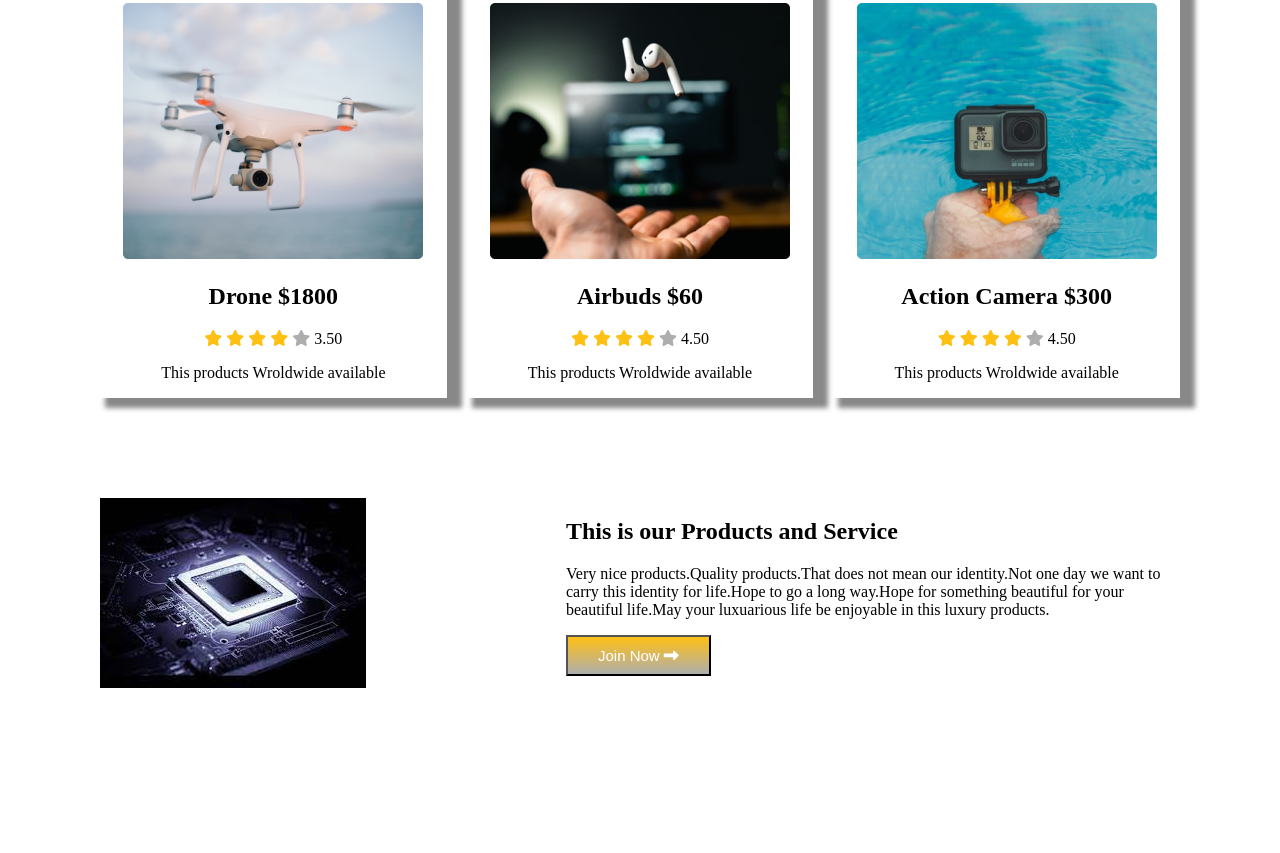
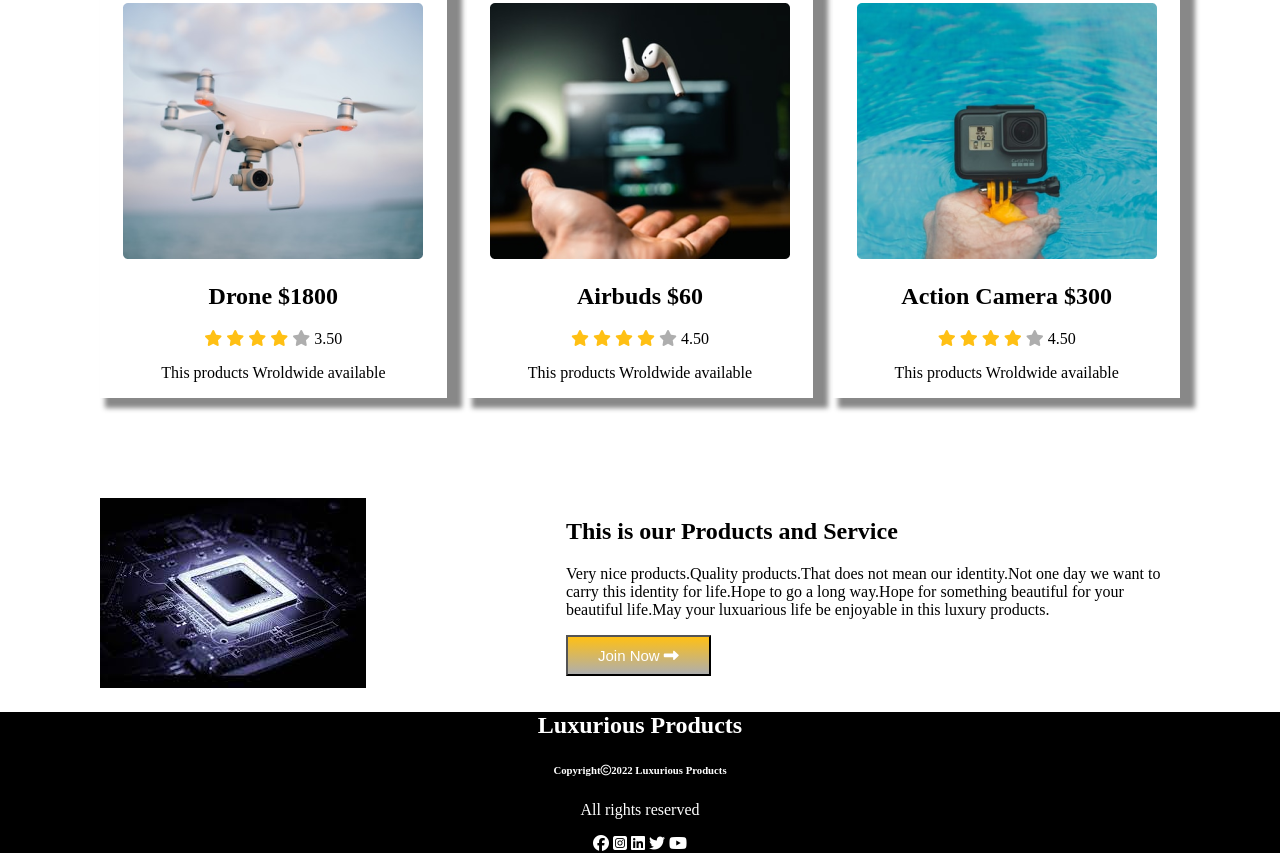
Before and after one commit to MdAnowar1/luxurious-gear, a plain HTML site: page index.html in a window 1280 px wide. Shown: the part 1403-2256 px from the top of the page. Before the commit the page ends 2095 px from the top, so only its background shows below. Drawn offline with Linux system fonts and the light colour scheme.

Commit message:
frist commit

```diff
--- a/index.html
+++ b/index.html
@@ -268,9 +268,24 @@
                </div>
           </div>
      </section>
-     <footer>
+     <section class="footer">
+          <footer class="head-footer">
+               <h2><b> Luxurious Products</b></h2>
+               <h6>Copyright<i class="far fa-copyright"></i>2022 Luxurious Products</h6>
+               <p>All rights reserved
+               </p>
+               <div class="icon">
+                    <i class="fab fa-facebook"></i>
+                    <i class="fab fa-instagram-square"></i>
+                    <i class="fab fa-linkedin"></i>
+                    <i class="fab fa-twitter"></i>
+                    <i class="fab fa-youtube"></i>
 
-     </footer>
+               </div>
+          </footer>
+
+     </section>
+
 </body>
 
 </html>
--- a/style.css
+++ b/style.css
@@ -75,3 +75,8 @@ font-size: 30px;
      padding: 10px 30px;
      background-image: linear-gradient(#FFC014,#AEAEAE);
 }
+.footer{
+     color: white;
+     background-color: black;
+     text-align: center;
+}
```
